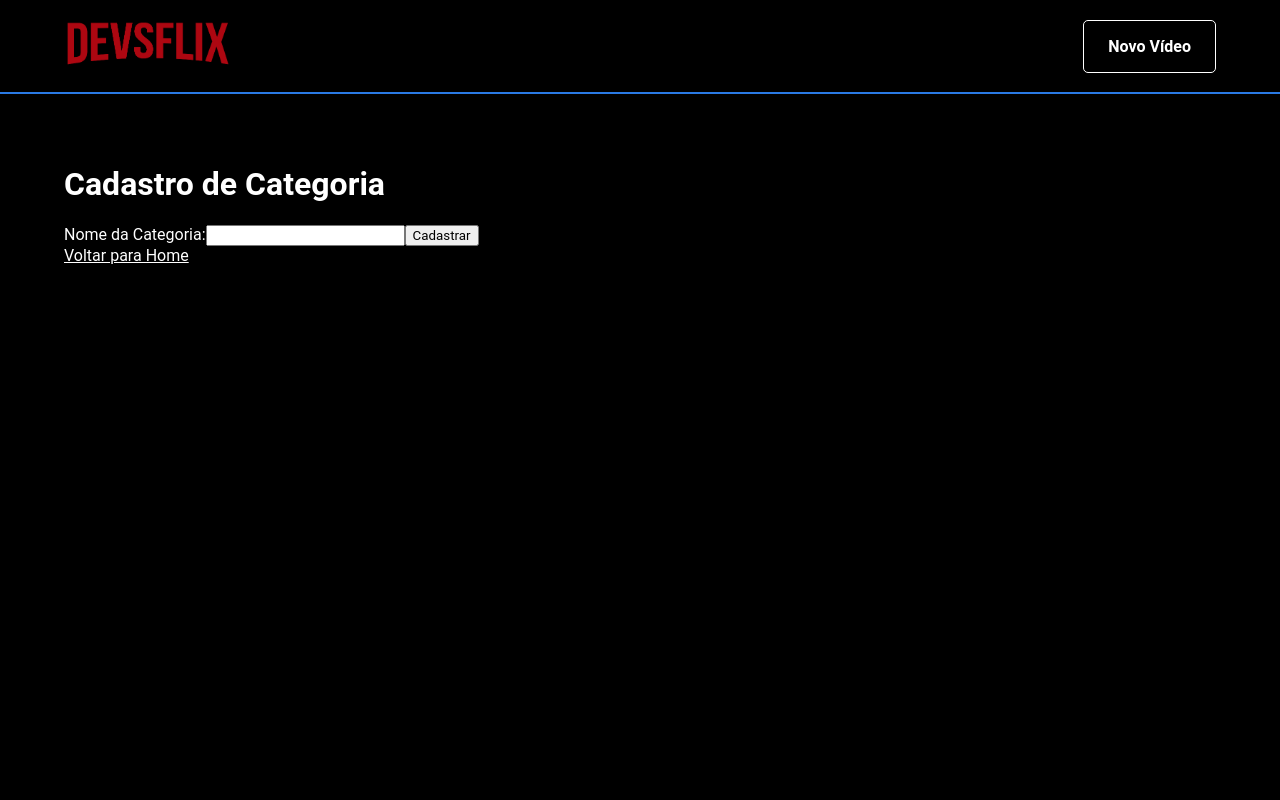
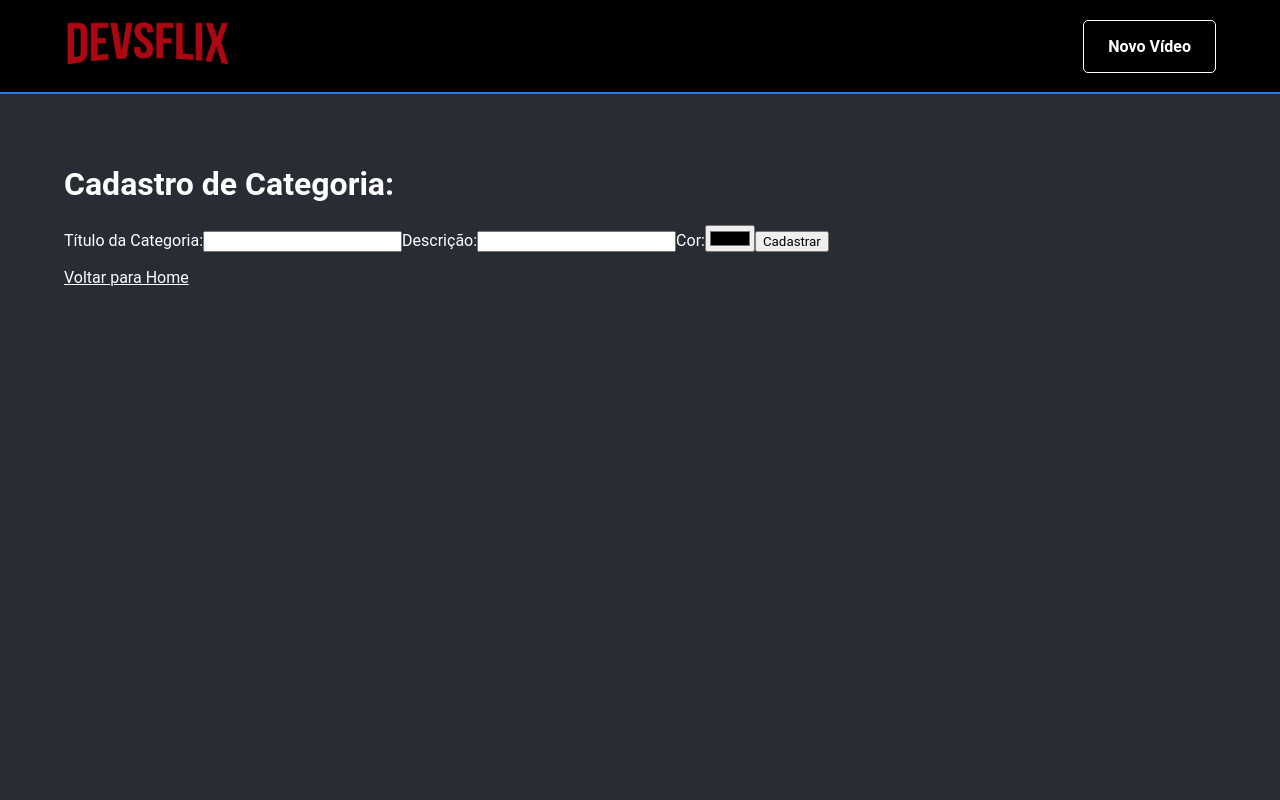
Before and after one commit to Shumax/Imers-o-React, a React (Create React App) app: page /registration/category in a window 1280 px wide. Shown: the top 800 px of the page. Built offline with nearby package versions, Linux system fonts and the light colour scheme.

Commit message:
Formulario Categoria

```diff
--- a/src/components/PageDefault/index.js
+++ b/src/components/PageDefault/index.js
@@ -4,7 +4,7 @@ import Footer from '../Footer';
 import styled from 'styled-components';
 
 const Main = styled.main`
-  background-color: var(--black);
+  background-color: #282c34;
   color: var(--white);
 	flex: 1;
 	height: 100vh;
--- a/src/pages/Registration/Category/index.js
+++ b/src/pages/Registration/Category/index.js
@@ -1,24 +1,91 @@
-import React from 'react';
+import React, { useState } from 'react';
 import { Link } from "react-router-dom";
 
 import PageDefault from '../../../components/PageDefault';
 
 export default function RegistrationCategory() {
+	const initValuesCategory = {
+		name: '',
+		description: '',
+		color: ''
+	}
+
+	const [valuesCategory, setvaluesCategory] = useState(initValuesCategory);
+	const [categorys, setCategorys] = useState([]);
+
+	function setValue(index, value){
+		setvaluesCategory({
+			...valuesCategory,
+			[index]: value
+		})
+	}
+
+	function handleChange(event){
+		setValue(
+			event.target.getAttribute('name'),
+			event.target.value
+		);
+
+	}
+
+
 	return (
 		<div>
 			<PageDefault>
-				<h1>Cadastro de Categoria</h1>
 
-				<form>
+				<h1>Cadastro de Categoria: { valuesCategory.name }</h1>
+
+				<form onSubmit={function handleSubmit(infoEvents) {
+					infoEvents.preventDefault();
+					setCategorys([
+						...categorys,
+						valuesCategory
+					]);
+					setvaluesCategory(initValuesCategory);
+				}}>
 					<label>
-						Nome da Categoria:
-						<input type="text" />
+						Título da Categoria:
+						<input
+							type="text"
+							value={valuesCategory.name}
+							name="name"
+							onChange={handleChange}
+						/>
+					</label>
+					<label>
+						Descrição:
+						<input
+							type="text"
+							value={valuesCategory.description}
+							name="description"
+							onChange={handleChange}
+						/>
+					</label>
+					<label>
+						Cor:
+						<input
+							type="color"
+							value={valuesCategory.color}
+							name="color"
+							onChange={handleChange}
+						/>
 					</label>
 
 					<button>
 						Cadastrar
 					</button>
+
 				</form>
+
+				<ul>
+					{categorys.map((category, index) => {
+						return (
+							<li key={`${category}${index}`}>
+								{category.name}
+							</li>
+						);
+					})}
+				</ul>
 
 
 
```
